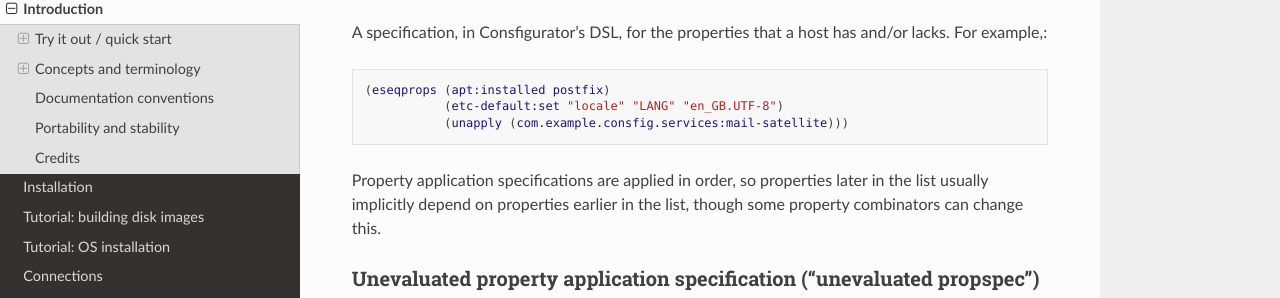
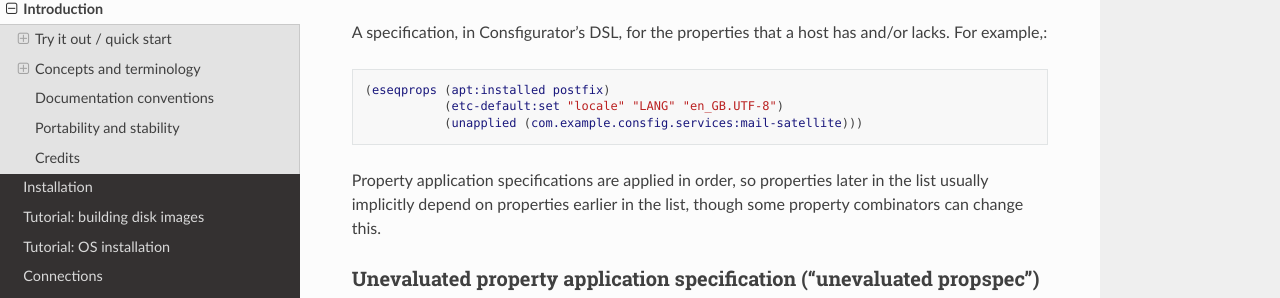
Before and after one commit to spwhitton/consfigurator, a Sphinx documentation site: the page built from doc/introduction.rst, in a window 1280 px wide and 900 px high, scrolled down 3588 px. Shown: the part 144-442 px from the top of the window. Built offline with Sphinx 7.4.7 and the Read the Docs theme 2.0.0, drawn with Linux system fonts in a browser that asks for light colours.

Commit message:
rename combinator UNAPPLY->UNAPPLIED and add new UNAPPLY macro
Signed-off-by: Sean Whitton <spwhitton@spwhitton.name>

```diff
--- a/doc/introduction.rst
+++ b/doc/introduction.rst
@@ -193,7 +193,7 @@
 
   (eseqprops (apt:installed postfix)
              (etc-default:set "locale" "LANG" "en_GB.UTF-8")
-             (unapply (com.example.consfig.services:mail-satellite)))
+             (unapplied (com.example.consfig.services:mail-satellite)))
 
 Property application specifications are applied in order, so properties later
 in the list usually implicitly depend on properties earlier in the list,
--- a/doc/propspecs.rst
+++ b/doc/propspecs.rst
@@ -118,8 +118,8 @@
 signalling a failed change if any of the propapps signal a failed change.
 Semantically, each propapp implicitly depends upon the preceding propapps.
 
-``UNAPPLY``
-~~~~~~~~~~~
+``UNAPPLIED``
+~~~~~~~~~~~~~
 
 Function.  Unapplies a single propapp.
 
```
Also changed, not shown: 7 other files.
